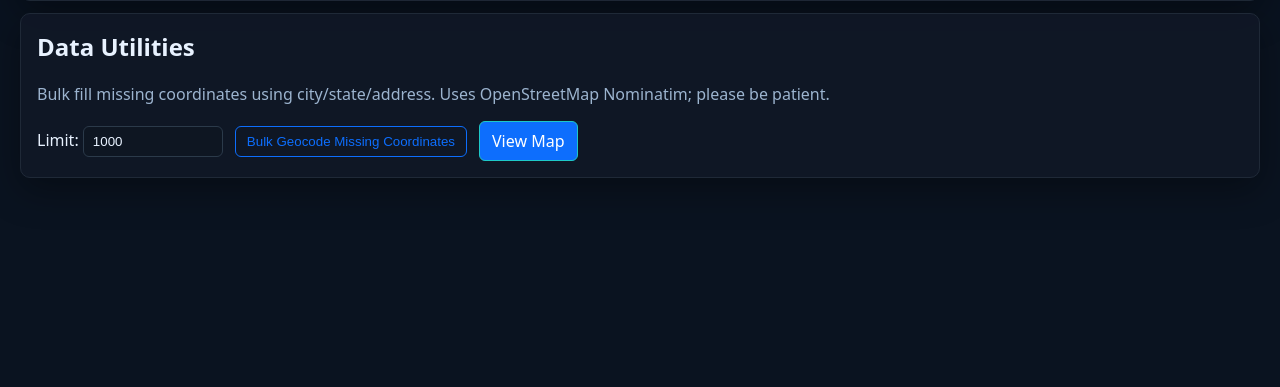
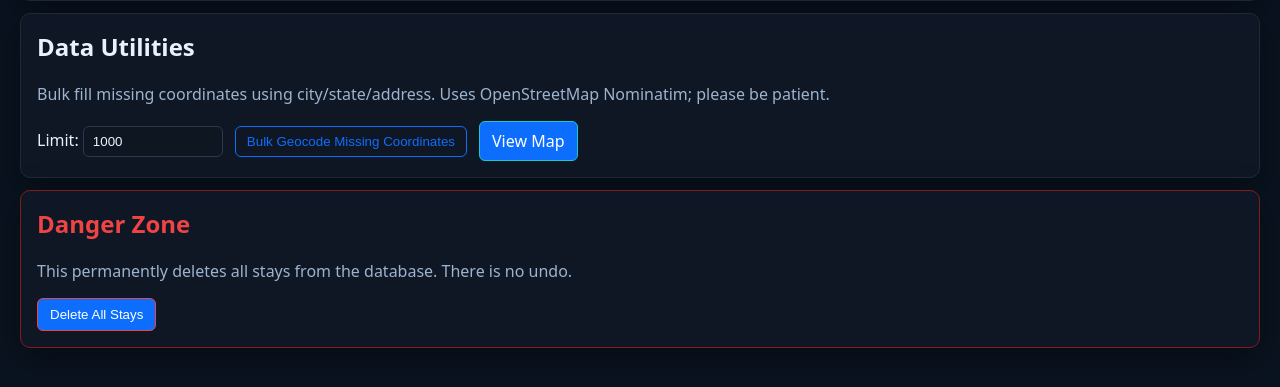
Before and after one commit to dquillman/traveler, a Django app: page /stays/appearance/ in a window 1280 px wide. Shown: the part 397-784 px from the top of the page. Run offline with Django 5.2, Linux system fonts and the light colour scheme.

Commit message:
feat(appearance): add 'Delete All Stays' button with confirmation; POST-only purge endpoint

```diff
--- a/stays/templates/stays/appearance.html
+++ b/stays/templates/stays/appearance.html
@@ -33,6 +33,17 @@
       <a class="btn" href="{% url 'stays:map' %}">View Map</a>
     </form>
   </div>
+
+  <div class="card" style="margin-top:12px; border-color:#7f1d1d;">
+    <h2 style="margin-top:0; color:#ef4444;">Danger Zone</h2>
+    <p class="muted">This permanently deletes all stays from the database. There is no undo.</p>
+    <form method="post" action="{% url 'stays:appearance_purge' %}"
+          onsubmit="return confirm('Are you sure you want to delete ALL stays? This cannot be undone.');"
+          style="display:flex; gap:12px; align-items:center; flex-wrap:wrap;">
+      {% csrf_token %}
+      <button class="btn btn-danger" type="submit">Delete All Stays</button>
+    </form>
+  </div>
   <script>
     (function(){
       const current = (document.body.dataset.theme || '{{ site_appearance.theme|default:"dark" }}').toLowerCase();
--- a/stays/urls.py
+++ b/stays/urls.py
@@ -12,6 +12,7 @@ urlpatterns = [
     path('<int:pk>/delete/', views.stay_delete, name='delete'),
     path('appearance/', views.appearance_page, name='appearance'),
     path('appearance/geocode/', views.appearance_geocode, name='appearance_geocode'),
+    path('appearance/purge/', views.appearance_purge, name='appearance_purge'),
     path('map/', views.stay_map, name='map'),
     path('map/geocode/', views.geocode_missing, name='map_geocode'),
     path('charts/', views.stay_charts, name='charts'),
--- a/stays/views.py
+++ b/stays/views.py
@@ -262,6 +262,15 @@ def appearance_geocode(request):
             s.save(update_fields=['latitude', 'longitude'])
             updated += 1
     messages.success(request, f"Geocoded {updated} stay(s).")
+    return redirect('stays:appearance')
+
+def appearance_purge(request):
+    """Delete all Stay rows (POST only). Use with care."""
+    if request.method != 'POST':
+        return HttpResponseBadRequest('POST required')
+    total = Stay.objects.count()
+    Stay.objects.all().delete()
+    messages.success(request, f"Purged {total} stay(s).")
     return redirect('stays:appearance')
 
 def geocode_missing(request):
```
